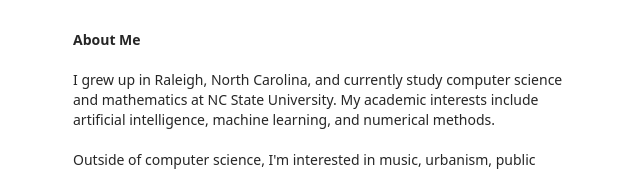
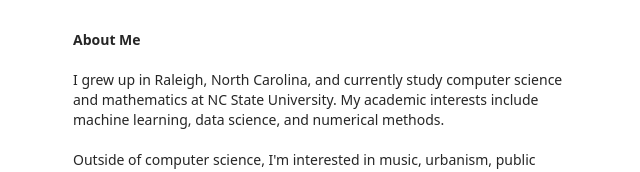
Before and after one commit to bennettzug/bennettzug.com, a Next.js app: page / in a window 1280 px wide. Shown: the part 214-386 px from the top of the page, without its empty margins (319-959 px from the left). Built offline with nearby package versions, Linux system fonts and the light colour scheme.

Commit message:
changed colors

```diff
--- a/src/app/layout.tsx
+++ b/src/app/layout.tsx
@@ -20,7 +20,7 @@ export default function RootLayout({
     return (
         <html
             lang="en"
-            className="bg-white text-neutral-800 dark:bg-neutral-900 dark:text-neutral-200"
+            className="bg-white text-neutral-900 dark:bg-neutral-950 dark:text-neutral-200"
         >
             <body className={`${geist.variable} antialiased`}>{children}</body>
         </html>
--- a/src/app/page.tsx
+++ b/src/app/page.tsx
@@ -21,8 +21,8 @@ export default function Home() {
                 <p>
                     I grew up in Raleigh, North Carolina, and currently study
                     computer science and mathematics at NC State University. My
-                    academic interests include artificial intelligence, machine
-                    learning, and numerical methods.
+                    academic interests include machine learning, data science,
+                    and numerical methods.
                 </p>
                 <p>
                     Outside of computer science, I&apos;m interested in music,
```
